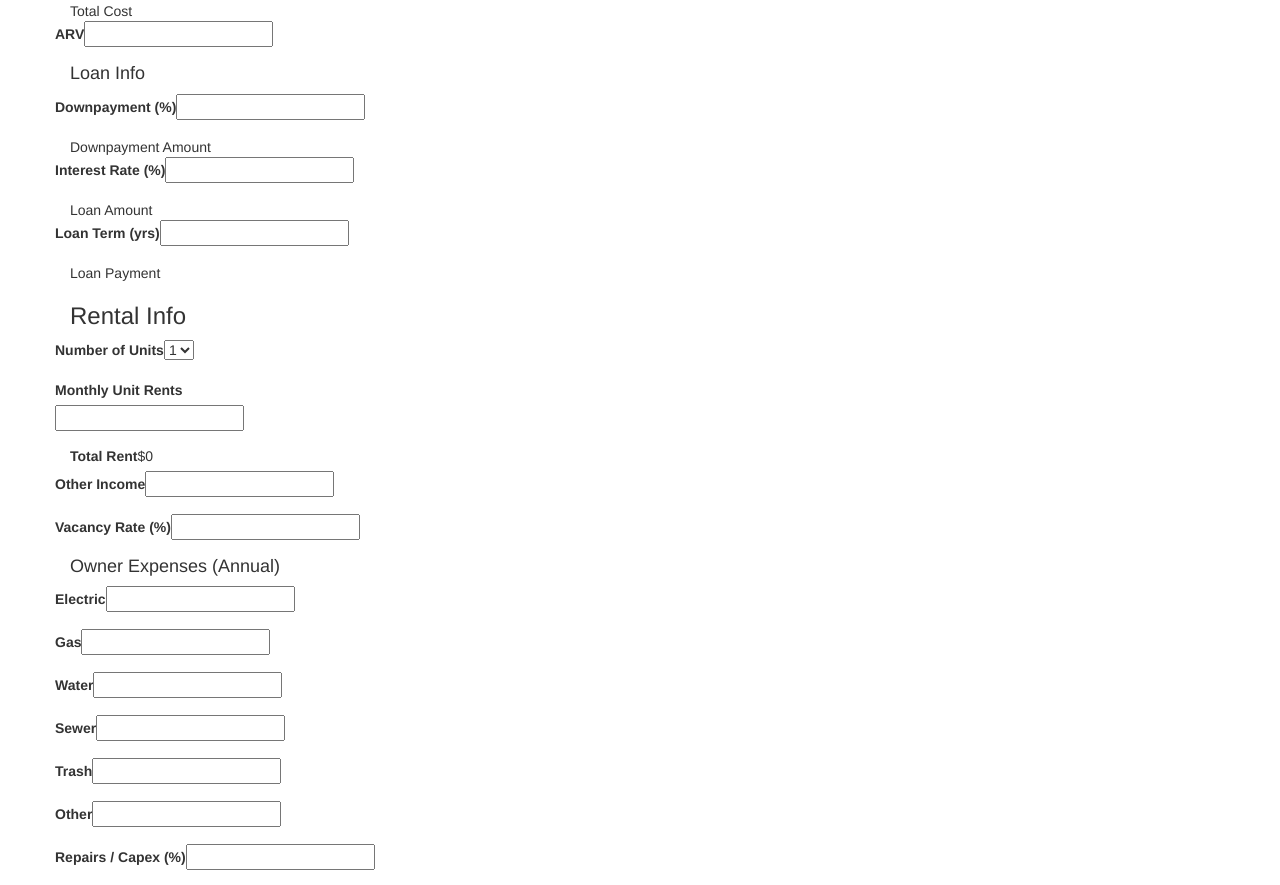
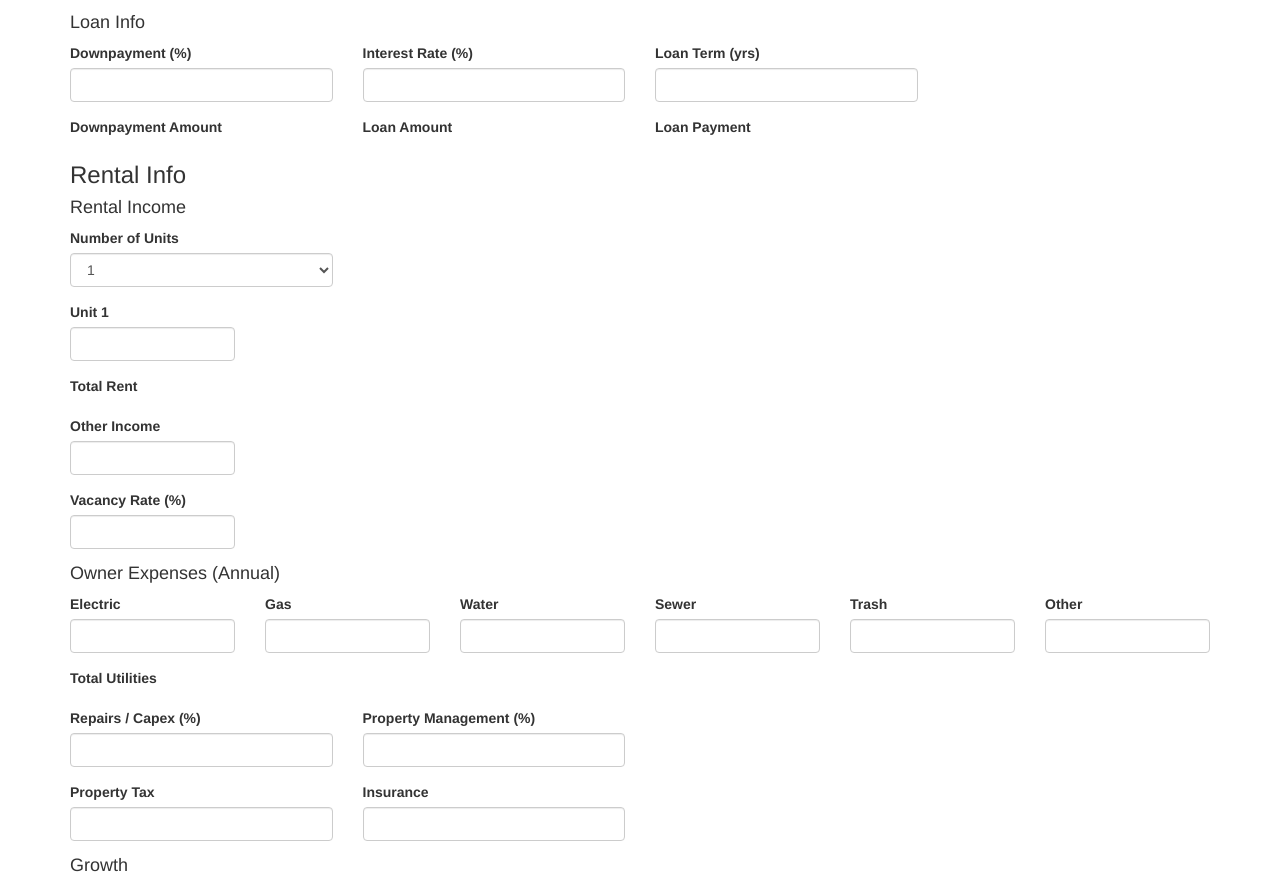
Before and after one commit to jheckjr/re-calculator, an Angular app: page / in a window 1280 px wide. Shown: the part 800-1685 px from the top of the page. Built offline with nearby package versions, Linux system fonts and the light colour scheme.

Commit message:
Add bootstrap form styles and collapse to property info

```diff
--- a/package.json
+++ b/package.json
@@ -23,6 +23,7 @@
     "bootstrap": "^3.3.7",
     "core-js": "^2.4.1",
     "express": "^4.15.3",
+    "jquery": "^3.2.1",
     "redux": "^3.6.0",
     "rxjs": "^5.1.0",
     "zone.js": "^0.8.4"
@@ -31,6 +32,7 @@
     "@angular/cli": "1.0.1",
     "@angular/compiler-cli": "^4.0.0",
     "@types/jasmine": "2.5.38",
+    "@types/jquery": "^3.2.6",
     "@types/node": "~6.0.60",
     "codelyzer": "~2.0.0",
     "jasmine-core": "~2.5.2",
@@ -38,9 +40,9 @@
     "karma": "~1.4.1",
     "karma-chrome-launcher": "~2.0.0",
     "karma-cli": "~1.0.1",
+    "karma-coverage-istanbul-reporter": "^0.2.0",
     "karma-jasmine": "~1.1.0",
     "karma-jasmine-html-reporter": "^0.2.2",
-    "karma-coverage-istanbul-reporter": "^0.2.0",
     "protractor": "~5.1.0",
     "ts-node": "~2.0.0",
     "tslint": "~4.5.0",
--- a/src/app/property-info/property-info.component.html
+++ b/src/app/property-info/property-info.component.html
@@ -1,4 +1,3 @@
-<h3>Property Info</h3>
 <form [formGroup]="propertyInfoForm" novalidate>
   <div class="form-group row">
     <div class="col-sm-4">
--- a/src/app/purchase-info/purchase-info.component.html
+++ b/src/app/purchase-info/purchase-info.component.html
@@ -1,67 +1,80 @@
 <h3>Purchase Info</h3>
-<form [formGroup]="purchaseInfoForm" class="form-horizontal" novalidate>
-  <div class="form-group">
+<form [formGroup]="purchaseInfoForm" novalidate>
+  <div class="form-group row">
+    <div class="col-sm-3">
       <label for="purchasePrice">Purchase Price</label>
       <input type="number" formControlName="purchasePrice"
         name="purchasePrice" [(ngModel)]="purchaseInfo.purchasePrice"
-      (blur)="update(['purchasePrice'])" />
+        (blur)="update(['purchasePrice'])"
+        class="form-control" />
     </div>
-  <div class="form-group">
+    <div class="col-sm-3">
       <label for="closingCosts">Closing Costs</label>
       <input type="number" formControlName="closingCosts"
         name="closingCosts" [(ngModel)]="purchaseInfo.closingCosts"
-      (blur)="update(['closingCosts'])" />
+        (blur)="update(['closingCosts'])"
+        class="form-control" />
     </div>
-  <div class="form-group">
+    <div class="col-sm-3">
       <label for="repairCosts">Repair Costs</label>
       <input type="number" formControlName="repairCosts"
         name="repairCosts" [(ngModel)]="purchaseInfo.repairCosts"
         (blur)="update(['repairCosts'])"
         class="form-control" />
     </div>
-
-  <div>
-    <span>Total Cost</span>
-    <span>{{summaryInfo.totalCost}}</span>
   </div>
-
-  <div class="form-group">
+  <div class="form-group row">
+    <div class="col-sm-3">
+      <label for="totalCost">Total Cost</label>
+      <span name="totalCost">{{summaryInfo.totalCost}}</span>
+    </div>
+  </div>
+  <div class="form-group row">
+    <div class="col-sm-3">
       <label for="arv">ARV</label>
       <input type="number" formControlName="arv"
         name="arv" [(ngModel)]="purchaseInfo.arv"
-      (blur)="update(['arv'])" />
+        (blur)="update(['arv'])"
+        class="form-control" />
+    </div>
   </div>
 
   <h4>Loan Info</h4>
-
-  <div class="form-group">
+  <div class="form-group row">
+    <div class="col-sm-3">
       <label for="downPmtPct">Downpayment (%)</label>
       <input type="number" formControlName="downPmtPct"
         name="downPmtPct" [(ngModel)]="purchaseInfo.loanInfo.downPmtPct"
-      (blur)="update(['loanInfo', 'downPmtPct'])" />
+        (blur)="update(['loanInfo', 'downPmtPct'])"
+        class="form-control" />
     </div>
-  <div>
-    <span>Downpayment Amount</span>
-    <span>{{summaryInfo.downPmtAmt}}</span>
-  </div>
-  <div class="form-group">
+    <div class="col-sm-3">
       <label for="interestRate">Interest Rate (%)</label>
       <input type="number" formControlName="interestRate"
         name="interestRate" [(ngModel)]="purchaseInfo.loanInfo.interestRate"
-      (blur)="update(['loanInfo', 'interestRate'])" />
+        (blur)="update(['loanInfo', 'interestRate'])"
+        class="form-control" />
     </div>
-  <div>
-    <span>Loan Amount</span>
-    <span>{{summaryInfo.loanAmt}}</span>
-  </div>
-  <div class="form-group">
+    <div class="col-sm-3">
       <label for="loanTerm">Loan Term (yrs)</label>
       <input type="number" formControlName="loanTerm"
         name="loanTerm" [(ngModel)]="purchaseInfo.loanInfo.loanTerm"
-      (blur)="update(['loanInfo', 'loanTerm'])" />
+        (blur)="update(['loanInfo', 'loanTerm'])"
+        class="form-control" />
     </div>
-  <div>
-    <span>Loan Payment</span>
-    <span>{{summaryInfo.loanPmtAmt}}</span>
+  </div>
+  <div class="form-group row">
+    <div class="col-sm-3">
+      <label for="downPayment">Downpayment Amount</label>
+      <span name="downPayment">{{summaryInfo.downPmtAmt}}</span>
+    </div>
+    <div class="col-sm-3">
+      <label for="loanAmount">Loan Amount</label>
+      <span name="loanAmount">{{summaryInfo.loanAmt}}</span>
+    </div>
+    <div class="col-sm-3">
+      <label for="loanPayment">Loan Payment</label>
+      <span name="loanPayment">{{summaryInfo.loanPmtAmt}}</span>
+    </div>
   </div>
 </form>
--- a/src/app/rental-info/rental-info.component.html
+++ b/src/app/rental-info/rental-info.component.html
@@ -1,135 +1,160 @@
 <h3>Rental Info</h3>
-<form [formGroup]="rentalInfoForm" class="form-horizontal" novalidate>
-  <div class="form-group">
+<form [formGroup]="rentalInfoForm" novalidate>
+  <h4>Rental Income</h4>
+  <div class="form-group row">
+    <div class="col-sm-3">
       <label for="numUnits">Number of Units</label>
       <select name="numUnits" formControlName="numUnits"
-      [(ngModel)]="rentalInfo.numUnits" [value]="unitOptions[0]">
+        [(ngModel)]="rentalInfo.numUnits" [value]="unitOptions[0]"
+        class="form-control">
         <option *ngFor="let units of unitOptions" [value]="units">
           {{units}}
         </option>
       </select>
     </div>
-  <div class="form-group">
-    <label for="unit">Monthly Unit Rents</label>
-    <div *ngFor="let unit of unitNames; index as idx">
-      <input type="number" *ngIf="idx < rentalInfo.numUnits"
+  </div>
+  <div class="form-group row">
+    <div *ngFor="let unit of unitNames; let idx = index" class="col-sm-2">
+      <label [for]="unitNames[idx]" *ngIf="idx < rentalInfo.numUnits">
+        Unit {{idx+1}}
+      </label>
+      <input type="number" [name]="unitNames[idx]" *ngIf="idx < rentalInfo.numUnits"
         [formControlName]="unitNames[idx]" [(ngModel)]="rentalInfo.rents[idx]"
-        onfocus="if(this.value == 0) { this.value = ''; }"
-        onblur="if(this.value == '') { this.value = 0; }" />
+        class="form-control"/>
     </div>
   </div>
-  <div>
+  <div class="form-group row">
+    <div class="col-sm-3">
       <label for="totalRent">Total Rent</label>
-    <span name="totalRent">{{totalRent()}}</span>
+      <span name="totalRent">{{summaryInfo.totalRent}}</span>
+    </div>
   </div>
 
-  <div class="form-group">
+  <div class="form-group row">
+    <div class="col-sm-2">
       <label for="otherIncome">Other Income</label>
       <input type="number" formControlName="otherIncome"
         name="otherIncome" [(ngModel)]="rentalInfo.otherIncome"
-      onfocus="if(this.value == 0) { this.value = ''; }"
-      onblur="if(this.value == '') { this.value = 0; }" />
+        (blur)="update(['otherIncome'])"
+        class="form-control" />
     </div>
-  <div class="form-group">
+  </div>
+  <div class="form-group row">
+    <div class="col-sm-2">
       <label for="vacancyRate">Vacancy Rate (%)</label>
       <input type="number" formControlName="vacancyRate"
         name="vacancyRate" [(ngModel)]="rentalInfo.vacancyRate"
-      onfocus="if(this.value == 0) { this.value = ''; }"
-      onblur="if(this.value == '') { this.value = 0; }" />
+        (blur)="update(['vacancyRate'])"
+        class="form-control" />
+    </div>
   </div>
 
   <h4>Owner Expenses (Annual)</h4>
-  <div class="form-group">
+  <div class="form-group row">
+    <div class="col-sm-2">
       <label for="electric">Electric</label>
       <input type="number" formControlName="electric"
         name="electric" [(ngModel)]="rentalInfo.expenses.electric"
-      onfocus="if(this.value == 0) { this.value = ''; }"
-      onblur="if(this.value == '') { this.value = 0; }" />
+        (blur)="update(['expenses', 'electric'])"
+        class="form-control" />
     </div>
-  <div class="form-group">
+    <div class="col-sm-2">
       <label for="gas">Gas</label>
       <input type="number" formControlName="gas"
         name="gas" [(ngModel)]="rentalInfo.expenses.gas"
-      onfocus="if(this.value == 0) { this.value = ''; }"
-      onblur="if(this.value == '') { this.value = 0; }" />
+        (blur)="update(['expenses', 'gas'])"
+        class="form-control" />
     </div>
-  <div class="form-group">
+    <div class="col-sm-2">
       <label for="water">Water</label>
       <input type="number" formControlName="water"
         name="water" [(ngModel)]="rentalInfo.expenses.water"
-      onfocus="if(this.value == 0) { this.value = ''; }"
-      onblur="if(this.value == '') { this.value = 0; }" />
+        (blur)="update(['expenses', 'water'])"
+        class="form-control" />
     </div>
-  <div class="form-group">
+    <div class="col-sm-2">
       <label for="sewer">Sewer</label>
       <input type="number" formControlName="sewer"
         name="sewer" [(ngModel)]="rentalInfo.expenses.sewer"
-      onfocus="if(this.value == 0) { this.value = ''; }"
-      onblur="if(this.value == '') { this.value = 0; }" />
+        (blur)="update(['expenses', 'sewer'])"
+        class="form-control" />
     </div>
-  <div class="form-group">
+    <div class="col-sm-2">
       <label for="trash">Trash</label>
       <input type="number" formControlName="trash"
         name="trash" [(ngModel)]="rentalInfo.expenses.trash"
-      onfocus="if(this.value == 0) { this.value = ''; }"
-      onblur="if(this.value == '') { this.value = 0; }" />
+        (blur)="update(['expenses', 'trash'])"
+        class="form-control" />
     </div>
-  <div class="form-group">
+    <div class="col-sm-2">
       <label for="other">Other</label>
       <input type="number" formControlName="other"
         name="other" [(ngModel)]="rentalInfo.expenses.other"
-      onfocus="if(this.value == 0) { this.value = ''; }"
-      onblur="if(this.value == '') { this.value = 0; }" />
+        (blur)="update(['expenses', 'other'])"
+        class="form-control" />
     </div>
-  <div class="form-group">
+  </div>
+  <div class="form-group row">
+    <div class="col-sm-3">
+      <label for="totalUtilities">Total Utilities</label>
+      <span name="totalUtilities">{{summaryInfo.totalUtilities}}</span>
+    </div>
+  </div>
+  <div class="form-group row">
+    <div class="col-sm-3">
       <label for="repairs">Repairs / Capex (%)</label>
       <input type="number" formControlName="repairs"
         name="repairs" [(ngModel)]="rentalInfo.expenses.repairs"
-      onfocus="if(this.value == 0) { this.value = ''; }"
-      onblur="if(this.value == '') { this.value = 0; }" />
+        (blur)="update(['expenses', 'repairs'])"
+        class="form-control" />
     </div>
-  <div class="form-group">
+    <div class="col-sm-3">
       <label for="propMgmt">Property Management (%)</label>
       <input type="number" formControlName="propMgmt"
         name="propMgmt" [(ngModel)]="rentalInfo.expenses.propMgmt"
-      onfocus="if(this.value == 0) { this.value = ''; }"
-      onblur="if(this.value == '') { this.value = 0; }" />
+        (blur)="update(['expenses', 'propMgmt'])"
+        class="form-control" />
     </div>
-  <div class="form-group">
+  </div>
+  <div class="form-group row">
+    <div class="col-sm-3">
       <label for="propTax">Property Tax</label>
       <input type="number" formControlName="propTax"
         name="propTax" [(ngModel)]="rentalInfo.expenses.propTax"
-      onfocus="if(this.value == 0) { this.value = ''; }"
-      onblur="if(this.value == '') { this.value = 0; }" />
+        (blur)="update(['expenses', 'propTax'])"
+        class="form-control" />
     </div>
-  <div class="form-group">
+    <div class="col-sm-3">
       <label for="insurance">Insurance</label>
       <input type="number" formControlName="insurance"
         name="insurance" [(ngModel)]="rentalInfo.expenses.insurance"
-      onfocus="if(this.value == 0) { this.value = ''; }"
-      onblur="if(this.value == '') { this.value = 0; }" />
+        (blur)="update(['expenses', 'insurance'])"
+        class="form-control" />
+    </div>
   </div>
 
   <h4>Growth</h4>
-  <div class="form-group">
+  <div class="form-group row">
+    <div class="col-sm-2">
       <label for="revenue">Revenue (%)</label>
       <input type="number" formControlName="revenue"
         name="revenue" [(ngModel)]="rentalInfo.growth.revenue"
-      onfocus="if(this.value == 0) { this.value = ''; }"
-      onblur="if(this.value == '') { this.value = 0; }" />
+        (blur)="update(['growth', 'revenue'])"
+        class="form-control" />
     </div>
-  <div class="form-group">
+    <div class="col-sm-2">
       <label for="expenses">Expenses (%)</label>
       <input type="number" formControlName="expenses"
         name="expenses" [(ngModel)]="rentalInfo.growth.expenses"
-      onfocus="if(this.value == 0) { this.value = ''; }"
-      onblur="if(this.value == '') { this.value = 0; }" />
+        (blur)="update(['growth', 'expenses'])"
+        class="form-control" />
     </div>
-  <div class="form-group">
+    <div class="col-sm-2">
       <label for="appreciation">Appreciation (%)</label>
       <input type="number" formControlName="appreciation"
         name="appreciation" [(ngModel)]="rentalInfo.growth.appreciation"
-      onfocus="if(this.value == 0) { this.value = ''; }"
-      onblur="if(this.value == '') { this.value = 0; }" />
+        (blur)="update(['growth', 'appreciation'])"
+        class="form-control" />
+    </div>
   </div>
 </form>
--- a/src/app/rental-info/rental-info.component.ts
+++ b/src/app/rental-info/rental-info.component.ts
@@ -1,7 +1,10 @@
 import { Component, Input, Output, EventEmitter } from '@angular/core';
 import { FormGroup, FormBuilder, FormControl, Validators } from '@angular/forms';
 import { RentalInfo } from '../models';
-import { numberValidator } from '../validators';
+import { numberValidator,
+  nonPercentValidator,
+  percentValidator
+} from '../validators';
 
 @Component({
   selector: 'app-rental-info',
@@ -13,39 +16,32 @@ export class RentalInfoComponent {
   @Output() isValid = new EventEmitter();
   private unitOptions = [1, 2, 3, 4];
   private unitNames = ['unit1', 'unit2', 'unit3', 'unit4'];
+  private summaryInfo: any;
   private rentalInfoForm: FormGroup;
-  private nonPercentValidator = [Validators.required,
-    Validators.min(0),
-    Validators.max(Number.MAX_SAFE_INTEGER),
-    numberValidator];
-  private percentValidator = [Validators.required,
-    Validators.min(0),
-    Validators.max(100),
-    numberValidator];
 
   constructor(private formBuilder: FormBuilder) {
     // Build form with validators
     this.rentalInfoForm = this.formBuilder.group({
       'numUnits': [undefined, Validators.required],
-      'unit1': [undefined, this.nonPercentValidator],
+      'unit1': [undefined, nonPercentValidator],
       'unit2': undefined,
       'unit3': undefined,
       'unit4': undefined,
-      'otherIncome': [undefined, this.nonPercentValidator],
-      'vacancyRate': [undefined, this.percentValidator],
-      'electric': [undefined, this.nonPercentValidator],
-      'gas': [undefined, this.nonPercentValidator],
-      'water': [undefined, this.nonPercentValidator],
-      'sewer': [undefined, this.nonPercentValidator],
-      'trash': [undefined, this.nonPercentValidator],
-      'other': [undefined, this.nonPercentValidator],
-      'repairs': [undefined, this.percentValidator],
-      'propMgmt': [undefined, this.percentValidator],
-      'propTax': [undefined, this.nonPercentValidator],
-      'insurance': [undefined, this.nonPercentValidator],
-      'revenue': [undefined, this.percentValidator],
-      'expenses': [undefined, this.percentValidator],
-      'appreciation': [undefined, this.percentValidator]
+      'otherIncome': [undefined, nonPercentValidator],
+      'vacancyRate': [undefined, percentValidator],
+      'electric': [undefined, nonPercentValidator],
+      'gas': [undefined, nonPercentValidator],
+      'water': [undefined, nonPercentValidator],
+      'sewer': [undefined, nonPercentValidator],
+      'trash': [undefined, nonPercentValidator],
+      'other': [undefined, nonPercentValidator],
+      'repairs': [undefined, percentValidator],
+      'propMgmt': [undefined, percentValidator],
+      'propTax': [undefined, nonPercentValidator],
+      'insurance': [undefined, nonPercentValidator],
+      'revenue': [undefined, percentValidator],
+      'expenses': [undefined, percentValidator],
+      'appreciation': [undefined, percentValidator]
     });
     // Subscribe to form changes to determine validity
     this.rentalInfoForm.statusChanges.subscribe(() => {
@@ -60,13 +56,45 @@ export class RentalInfoComponent {
         this.isValid.emit(false);
       }
     });
+    this.summaryInfo = {
+      totalRent: '',
+      totalUtilities: ''
+    };
   }
 
-  private totalRent() {
+  private update(keys) {
+    // Set item to zero if input is empty by moving through layers of purchaseInfo
+    // by key name
+    keys.reduce((obj, key, idx, array) => {
+      if (idx === array.length - 1) {
+        if (!obj[key]) {
+          obj[key] = 0;
+        }
+      } else {
+        return obj[key];
+      }
+    }, this.rentalInfo);
+
+    this.updateTotalRent();
+    this.updateTotalUtilities();
+  }
+
+  private updateTotalRent() {
   	const unitRents = this.rentalInfo.rents.slice(0, this.rentalInfo.numUnits);
   	const rent = unitRents.reduce((total, unitRent) =>
   	  total + (unitRent || 0), 0);
   	const strRent = rent.toFixed(0);
-  	return '$' + Number(strRent).toLocaleString();
+  	this.summaryInfo.totalRent = '$' + Number(strRent).toLocaleString();
+  }
+
+  private updateTotalUtilities() {
+    const totalUtilities = (this.rentalInfo.expenses.electric || 0) +
+      (this.rentalInfo.expenses.gas || 0) +
+      (this.rentalInfo.expenses.water || 0) +
+      (this.rentalInfo.expenses.sewer || 0) +
+      (this.rentalInfo.expenses.trash || 0) +
+      (this.rentalInfo.expenses.other || 0);
+    const strUtilities = totalUtilities.toFixed(0);
+    this.summaryInfo.totalUtilities = '$' + Number(strUtilities).toLocaleString();
   }
 }
--- a/src/styles.css
+++ b/src/styles.css
@@ -1,2 +1,5 @@
 /* You can add global styles to this file, and also import other style files */
 @import "~/bootstrap/dist/css/bootstrap.min.css";
+body {
+  padding-bottom: 10%;
+}
```
Also changed, not shown: src/app/app.component.html (+9 -2 lines), .angular-cli.json, 1 other file (tests, documents, lock files or other folders). Lines whose indentation alone changed are shown as unchanged.
